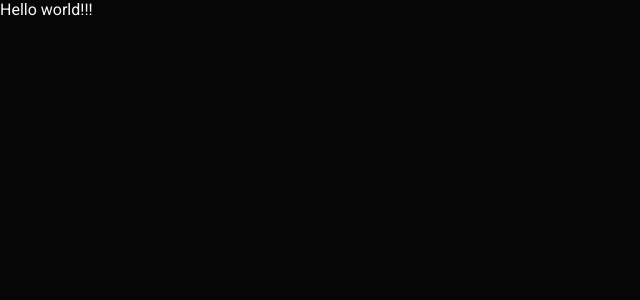
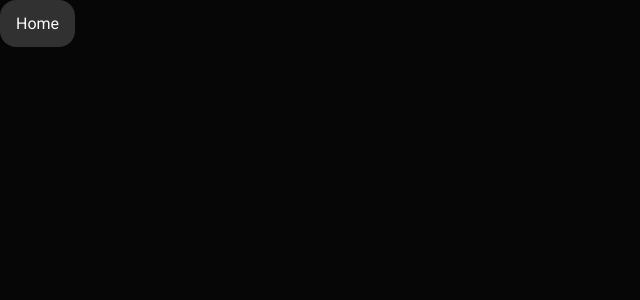
Before and after one commit to joao-montanari/portfolio, a React (Vite) app: page / in a window 1280 px wide. Shown: the top 300 px of the page, without its empty margins (0-640 px from the left). Built offline with nearby package versions, Linux system fonts and the light colour scheme.

Commit message:
:sparkles: feat(components): Cria o componente Button

```diff
--- /dev/null
+++ b/src/components/Button/index.tsx
@@ -0,0 +1,50 @@
+import './style.sass';
+
+export interface ButtonProps {
+    label: string;
+    onClick: () => void;
+    size?: 'small' | 'medium' | 'larger';
+    color?: string;
+    backgroundColor?: string;
+    disabled?: boolean;
+    design?: 'primary' | 'secondary' | 'tertiary' | 'fourth';
+    type?: "button" | "submit" | "reset" | undefined;
+    icon?: string;
+}
+
+const Button = ({
+    label,
+    size = 'medium',
+    color,
+    backgroundColor,
+    disabled = false,
+    design = 'primary',
+    type = 'button',
+    icon,
+    ...props
+} : ButtonProps) => {
+    return (
+        <button
+            id={`custom-button-component-${design}${disabled ? '--disabled' : ''}--${size}`}
+            className={[
+                'custom-button-component',
+                `custom-button-component-${design}${disabled ? '--disabled' : ''}`,
+                `custom-button-component--${size}`
+            ].join(' ')}
+            type={type}
+            disabled={disabled}
+            style={{
+                backgroundColor,
+                color,
+            }}
+            {...props}
+        >
+            {label}
+            {
+                icon && <img src={icon} alt="button icon" />
+            }
+        </button>
+    )
+}
+
+export default Button;
--- /dev/null
+++ b/src/components/Button/style.sass
@@ -0,0 +1,61 @@
+@use '../../styles/variables'
+
+.custom-button-component
+    border: 0px
+    cursor: pointer
+    border-radius: 16px
+    transition: 0.3s
+
+
+
+.custom-button-component--small
+    padding: 10px 12px
+    font-size: 12px
+
+.custom-button-component--medium
+    padding: 14px 16px
+    font-size: 16px
+
+.custom-button-component--larger
+    padding: 18px 20px
+    font-size: 20px
+
+.custom-button-component-primary
+    background-color: variables.$port-color-grey-second
+    color: variables.$port-color-text-white
+
+    &:hover
+        color: variables.$port-color-grey-second
+        background-color: variables.$port-color-text-white
+
+
+
+.custom-button-component-secondary
+    background-color: transparent
+    color: variables.$port-color-grey-light
+    padding-inline: 5px
+
+    &:hover
+        color: variables.$port-color-text-white
+
+
+
+.custom-button-component-tertiary
+    background-color: transparent
+    color: variables.$port-color-blue-primary
+    background-color: transparentize(variables.$port-color-blue-primary, 0.85)
+
+    &:hover
+        color: variables.$port-color-text-white
+        background-color: variables.$port-color-blue-primary
+
+
+
+.custom-button-component-fourth
+    background-color: hsla(0, 0%, 64%, .1)
+    color: variables.$port-color-grey-light
+    padding-inline: 60px
+
+    &:hover
+        color: variables.$port-color-grey-first
+        background-color: rgb(163 163 163 / 1)
--- a/src/pages/Home/index.tsx
+++ b/src/pages/Home/index.tsx
@@ -1,7 +1,14 @@
+import Button from '@Components/Button';
+import './style.sass';
 
 const HomePage = () => {
     return (
-        <div>Hello world!!!</div>
+        <div>
+            <Button
+                label='Home'
+                onClick={() => {}}
+            />
+        </div>
     )
 }
 
```
Also changed, not shown: src/pages/Home/style.sass (added).
